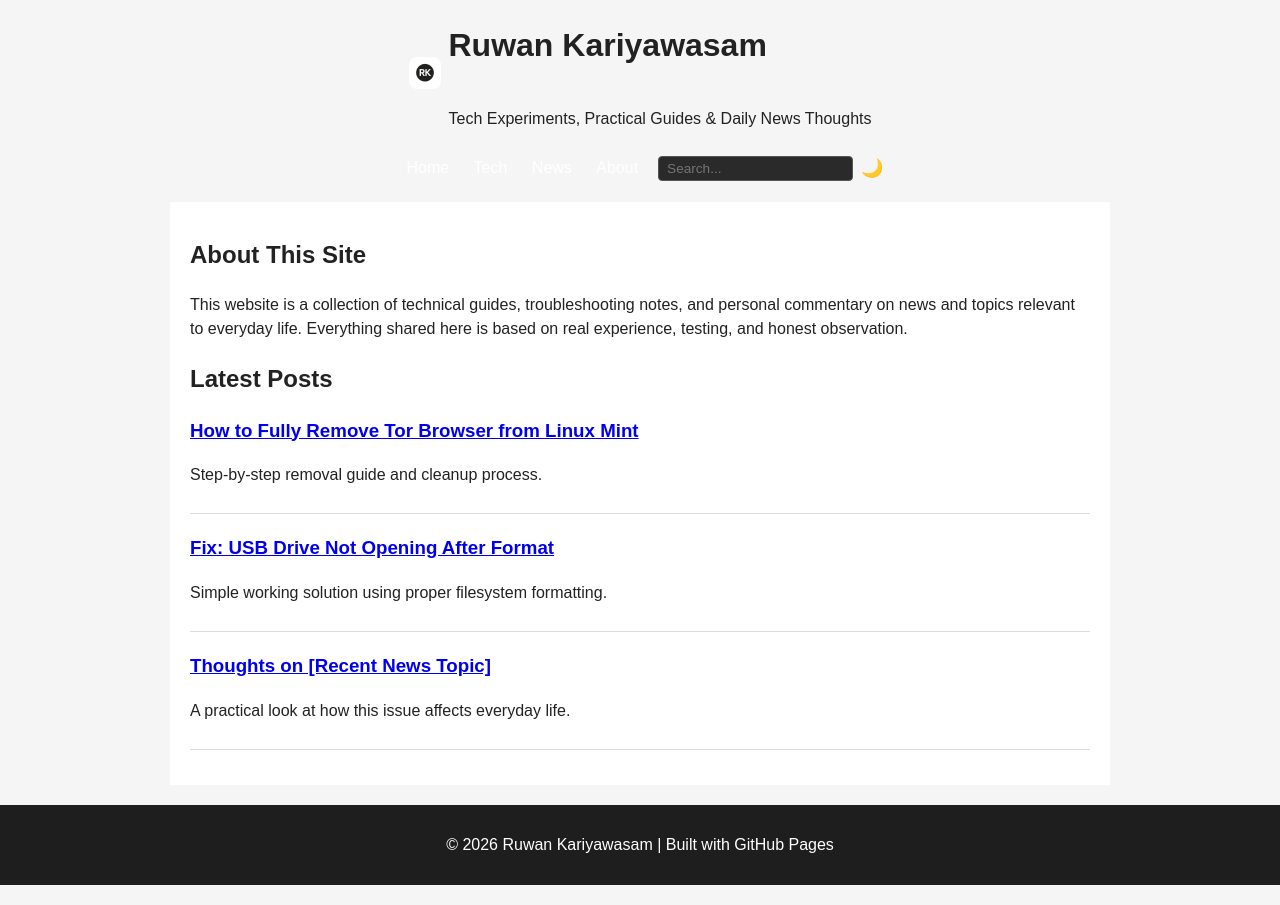
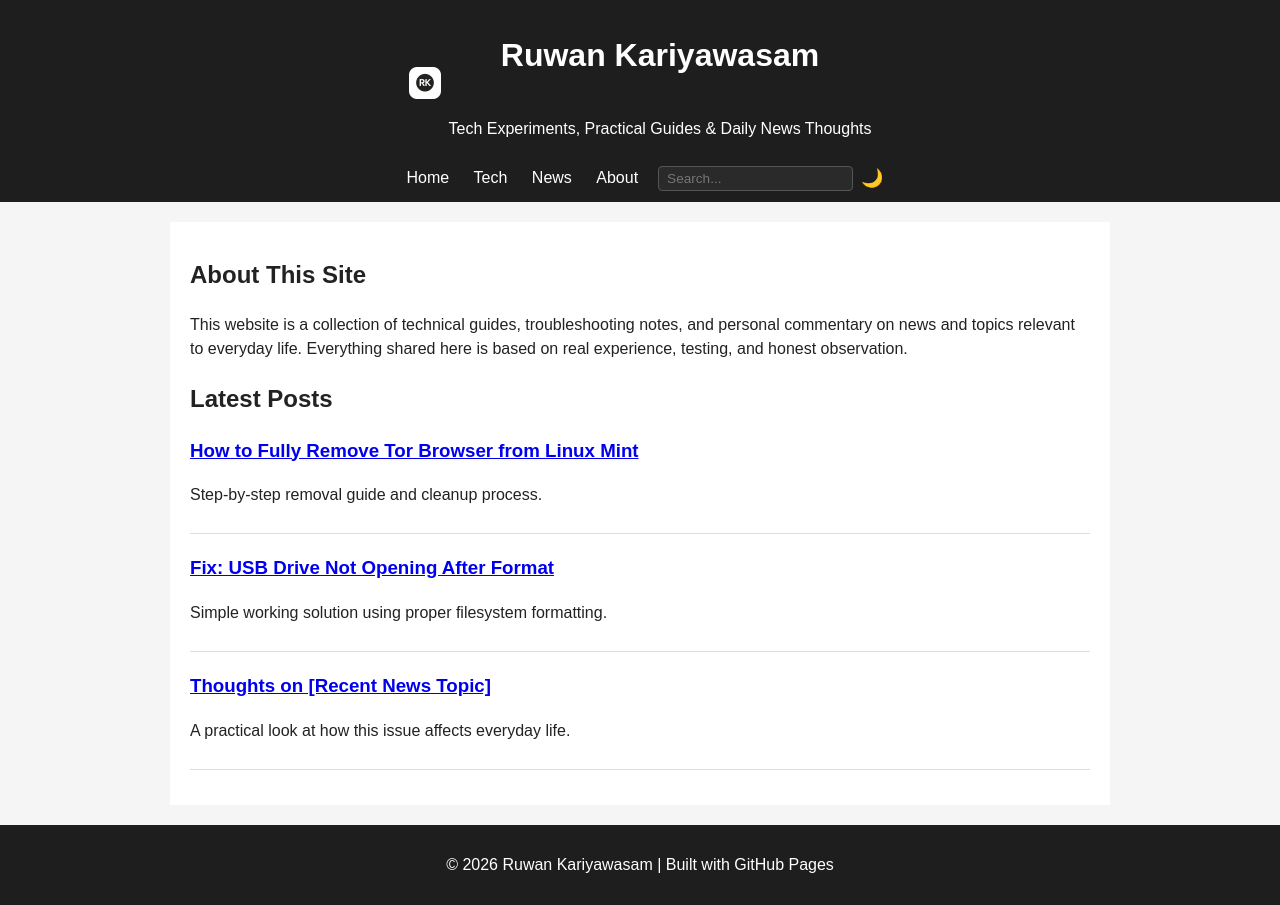
Before and after one commit to subruwan/x, a plain HTML site: page index.html in a window 1280 px wide. Drawn offline with Linux system fonts and the light colour scheme.

Commit message:
Update style.css

```diff
--- a/style.css
+++ b/style.css
@@ -1,4 +1,4 @@
-/* ===== Base Styles ===== */
+/* ===== Base ===== */
 body {
     font-family: Arial, sans-serif;
     margin: 0;
@@ -14,26 +14,34 @@ body.dark {
     color: #e0e0e0;
 }
 
-/* Header top container */
+/* ===== Header ===== */
+header {
+    background-color: #1e1e1e;
+    color: #fff;
+    padding: 10px 20px;
+}
+
+/* Top container holds everything */
 .top-container {
     display: flex;
     flex-direction: column;
-    align-items: center; /* centers everything horizontally */
+    align-items: center; /* center everything horizontally */
     gap: 8px;
 }
 
 /* Logo + Text Block */
 .title-logo {
     display: flex;
-    align-items: center; /* vertical centering of logo relative to text */
+    align-items: center; /* vertically align logo with entire text block */
+    justify-content: center; /* center horizontally */
     gap: 8px;
-    justify-content: center; /* center the logo + text block horizontally */
 }
 
 /* Text stacked */
 .title-text {
     display: flex;
-    flex-direction: column; /* H1 above P */
+    flex-direction: column;
+    align-items: center; /* center text under logo on mobile if needed */
 }
 
 /* Logo size */
@@ -41,6 +49,17 @@ body.dark {
     width: 32px;
     height: 32px;
     object-fit: contain;
+}
+
+/* Header fonts */
+.site-title h1 {
+    margin: 0;
+    font-size: 1.5rem;
+}
+
+.site-title p {
+    margin: 2px 0 0 0;
+    font-size: 0.9rem;
 }
 
 /* ===== Nav ===== */
@@ -52,6 +71,7 @@ body.dark {
     gap: 10px;
 }
 
+/* Links */
 .nav-links a {
     text-decoration: none;
     color: #fff;
@@ -64,6 +84,7 @@ body.dark {
     text-decoration: underline;
 }
 
+/* Search + Toggle */
 .tools-right {
     display: flex;
     align-items: center;
@@ -84,7 +105,7 @@ body.dark {
     font-size: 18px;
 }
 
-/* ===== Main Container ===== */
+/* ===== Main container ===== */
 .container {
     max-width: 900px;
     margin: 20px auto;
@@ -97,14 +118,14 @@ body.dark .container {
     background-color: #1e1e1e;
 }
 
-/* ===== Post Preview ===== */
+/* Posts */
 .post-preview {
     margin-bottom: 20px;
     padding-bottom: 10px;
     border-bottom: 1px solid #ddd;
 }
 
-/* ===== Footer ===== */
+/* Footer */
 footer {
     text-align: center;
     padding: 12px 0;
@@ -119,15 +140,18 @@ footer {
         flex-direction: column;
         gap: 6px;
     }
+
     .nav-links {
         display: flex;
         flex-direction: column;
         align-items: center;
         gap: 6px;
     }
+
     .tools-right {
         justify-content: center;
     }
+
     #searchInput {
         width: 120px;
     }
```
